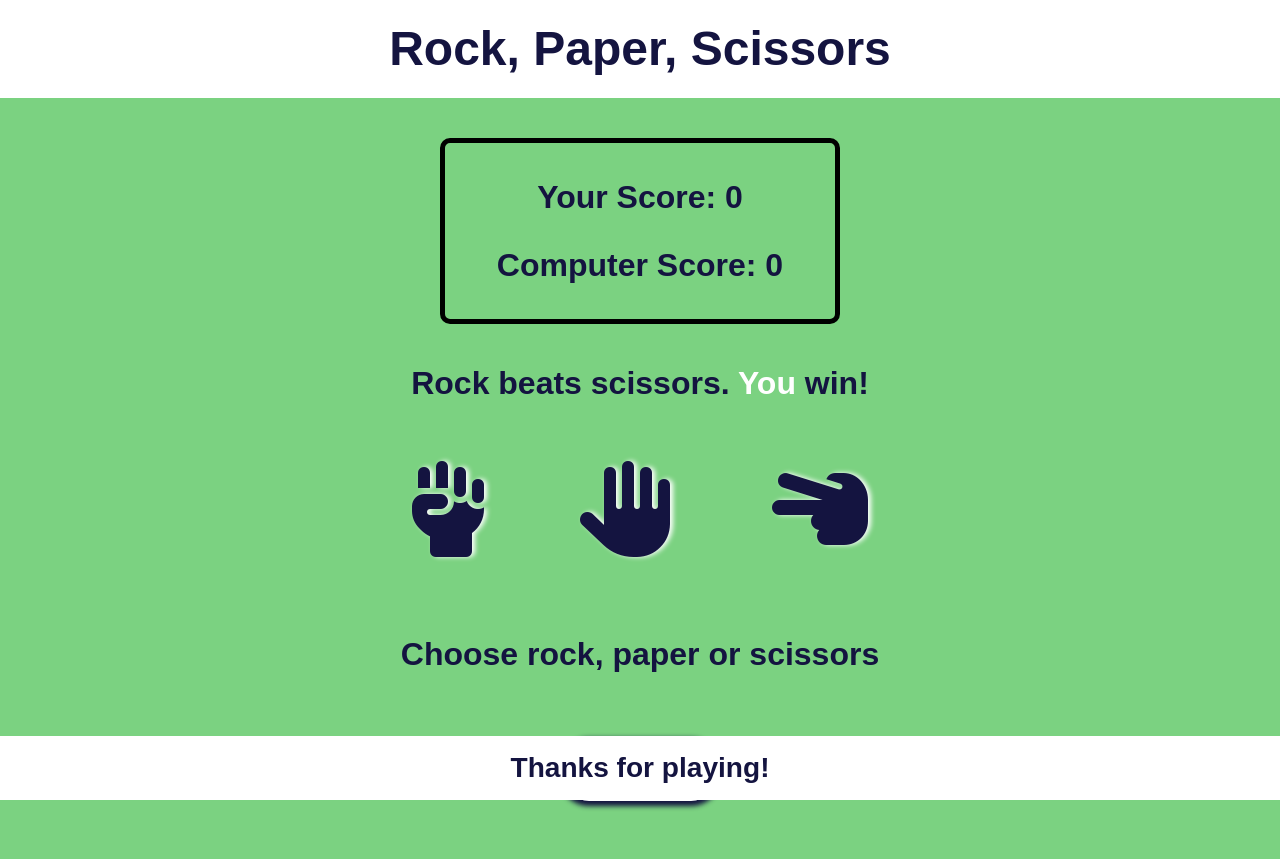
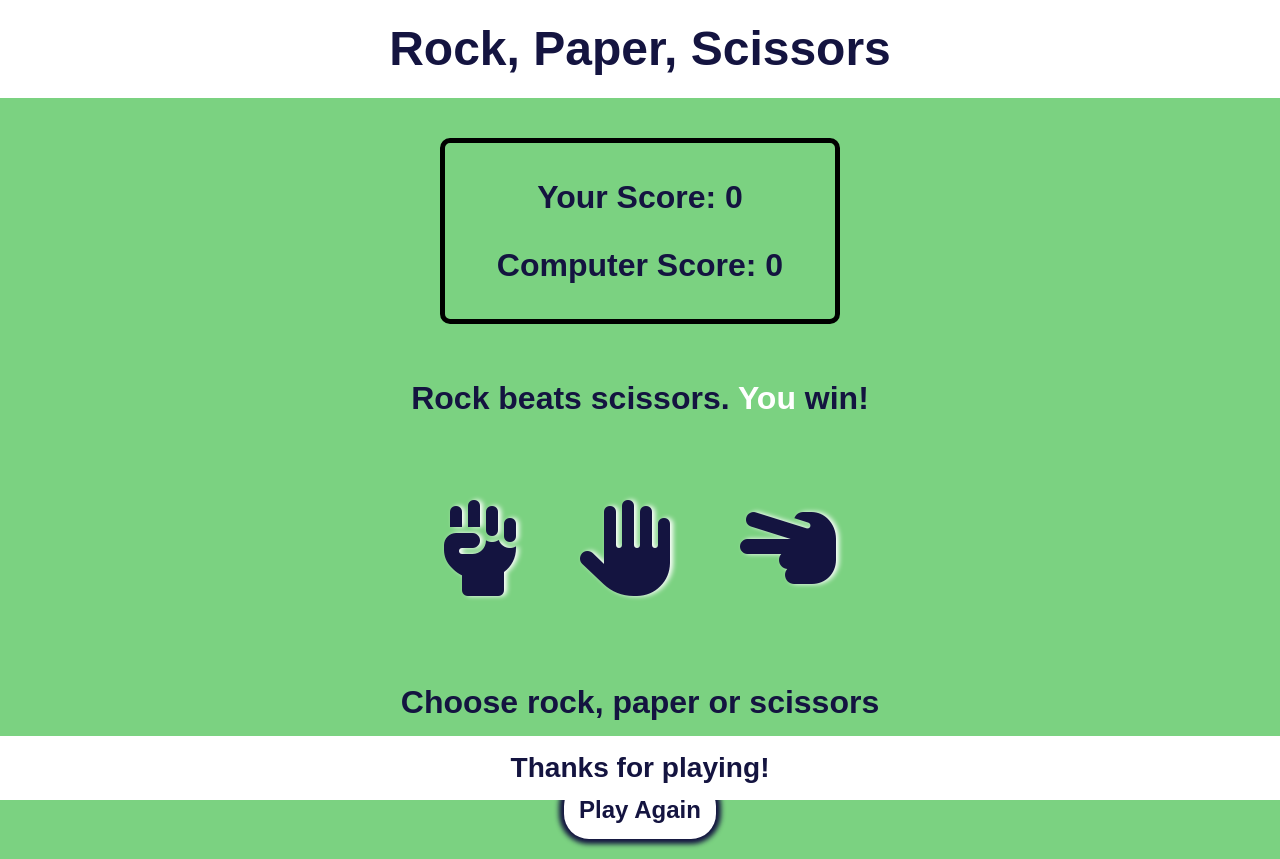
Before and after one commit to samocain93/rock-paper-scissors, a plain HTML site: page index.html in a window 1280 px wide. Before the commit the page ends 826 px from the top, so only its background shows below. Drawn offline with Linux system fonts and the light colour scheme; a web font is replaced by a local one.

Commit message:
new changes css fixes

```diff
--- a/assets/styles/style.css
+++ b/assets/styles/style.css
@@ -25,6 +25,7 @@ header {
     background-color: white;
     padding: 20px;
     text-align: center;
+    width: 100%;
 }
 
 h1 {
@@ -64,7 +65,7 @@ h1 {
     text-align: center;
     font-weight: bold;
     color: var(--main-dark);
-    margin-top: 20px;
+    padding: 15px;
 }
 
 #winner {
@@ -77,12 +78,13 @@ h1 {
     display: flex;
     align-items: center;
     justify-content: center;
+    margin: 25px auto;
 }
 
 .choice {
     display: flex;
     font-size: 6rem;
-    padding: 3rem;
+    padding: 2rem;
     text-shadow: var(--shadow-white);
 }
 
@@ -101,14 +103,15 @@ h1 {
 }
 
 .restart {
-    padding: 25px;
+    padding: 20px;
     text-align: center;
+    margin-top: 0 auto;
 }
 
 .btn {
     font-size: 1.5rem;
     padding: 15px;
-    margin-top: 25px;
+    margin-top: 20px;
     border-radius: 20px;
     font-weight: bold;
     font-family: var(--ff-main);
```
